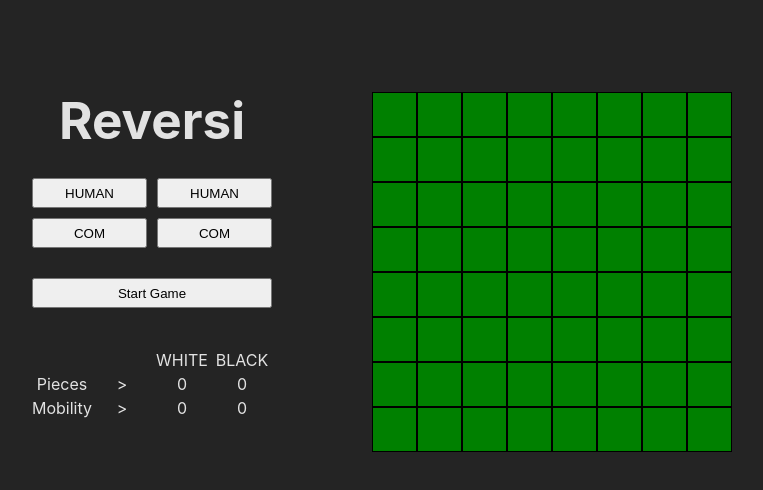
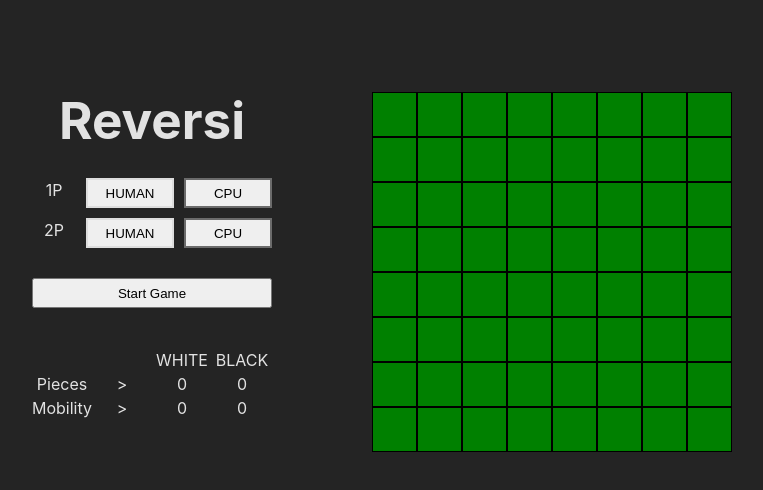
Before and after one commit to BaroqueEngine/reversi, a React (Vite) app: page / in a window 1280 px wide. Shown: the top 490 px of the page, without its empty margins (15-778 px from the left). Built offline with nearby package versions, Linux system fonts and the light colour scheme.

Commit message:
プレイヤー選択機能の実装

```diff
--- a/src/App.tsx
+++ b/src/App.tsx
@@ -8,6 +8,7 @@ import {
   isResultAtom,
   passCountAtom,
   piecesAtom,
+  selectPlayerAtom,
   turnAtom,
 } from "./Atoms";
 import Board from "./Board";
@@ -18,6 +19,7 @@ import {
   resultGame,
   startGame,
 } from "./Rule";
+import SelectPlayer from "./SelectPlayer";
 /** @jsxImportSource @emotion/react */
 
 function App() {
@@ -28,6 +30,7 @@ function App() {
   const [turn, setTurn] = useAtom(turnAtom);
   const [_canPutPosition, setCanPutPosition] = useAtom(canPutPositionAtom);
   const [passCount, setPassCount] = useAtom(passCountAtom);
+  const [selectPlayer, setSelectPlayer] = useAtom(selectPlayerAtom);
 
   return (
     <>
@@ -36,20 +39,20 @@ function App() {
           <h1 css={title}>Reversi</h1>
           <div>
             <div css={rowSelect}>
-              <div>
-                <button type="button">HUMAN</button>
-              </div>
-              <div>
-                <button type="button">HUMAN</button>
-              </div>
+              <SelectPlayer
+                label="1P"
+                selectPlayer={selectPlayer}
+                setSelectPlayer={setSelectPlayer}
+                selectPlayerIndex={0}
+              />
             </div>
             <div css={rowSelect}>
-              <div>
-                <button type="button">COM</button>
-              </div>
-              <div>
-                <button type="button">COM</button>
-              </div>
+              <SelectPlayer
+                label="2P"
+                selectPlayer={selectPlayer}
+                setSelectPlayer={setSelectPlayer}
+                selectPlayerIndex={1}
+              />
             </div>
           </div>
           <button
@@ -127,7 +130,7 @@ const row = css`
 
 const rowSelect = css`
   display: grid;
-  grid-template-columns: 1fr 1fr;
+  grid-template-columns: 0.5fr 1fr 1fr;
   column-gap: 10px;
   margin-top: 10px;
 
--- a/src/Atoms.ts
+++ b/src/Atoms.ts
@@ -15,3 +15,4 @@ export const canPutPositionAtom = atom<boolean[]>([
   ...Array<boolean>(Size * Size).fill(false),
 ]);
 export const passCountAtom = atom<number>(0);
+export const selectPlayerAtom = atom<boolean[]>([...Array(2).fill(true)]);
--- /dev/null
+++ b/src/SelectPlayer.tsx
@@ -0,0 +1,73 @@
+/** @jsxImportSource @emotion/react */
+import { css } from "@emotion/react";
+
+type Props = {
+  label: string;
+  selectPlayer: boolean[];
+  setSelectPlayer: (_: boolean[]) => void;
+  selectPlayerIndex: number;
+};
+
+function SelectPlayer({
+  label,
+  selectPlayer,
+  setSelectPlayer,
+  selectPlayerIndex,
+}: Props) {
+  function onSelectPlayer(
+    event: React.MouseEvent<HTMLButtonElement, MouseEvent>,
+  ) {
+    const select = event.currentTarget.value === "human";
+    const newSelectPlayser = selectPlayer.slice();
+    newSelectPlayser[selectPlayerIndex] = select;
+    setSelectPlayer(newSelectPlayser);
+  }
+
+  return (
+    <>
+      <div>{label}</div>
+      <div>
+        <button
+          type="button"
+          value="human"
+          onClick={(event) => onSelectPlayer(event)}
+          style={{
+            borderColor: selectPlayer[selectPlayerIndex]
+              ? "#dddddd"
+              : "#6b6b6b",
+          }}
+          css={button}
+        >
+          HUMAN
+        </button>
+      </div>
+      <div>
+        <button
+          type="button"
+          value="cpu"
+          onClick={(event) => onSelectPlayer(event)}
+          style={{
+            borderColor: !selectPlayer[selectPlayerIndex]
+              ? "#dddddd"
+              : "#6b6b6b",
+          }}
+          css={button}
+        >
+          CPU
+        </button>
+      </div>
+    </>
+  );
+}
+
+export default SelectPlayer;
+
+const button = css`
+  appearance: none;
+  border: solid 2px #6b6b6b;
+  cursor: pointer;
+
+  :hover {
+    background-color: #888;
+  }
+`;
```
